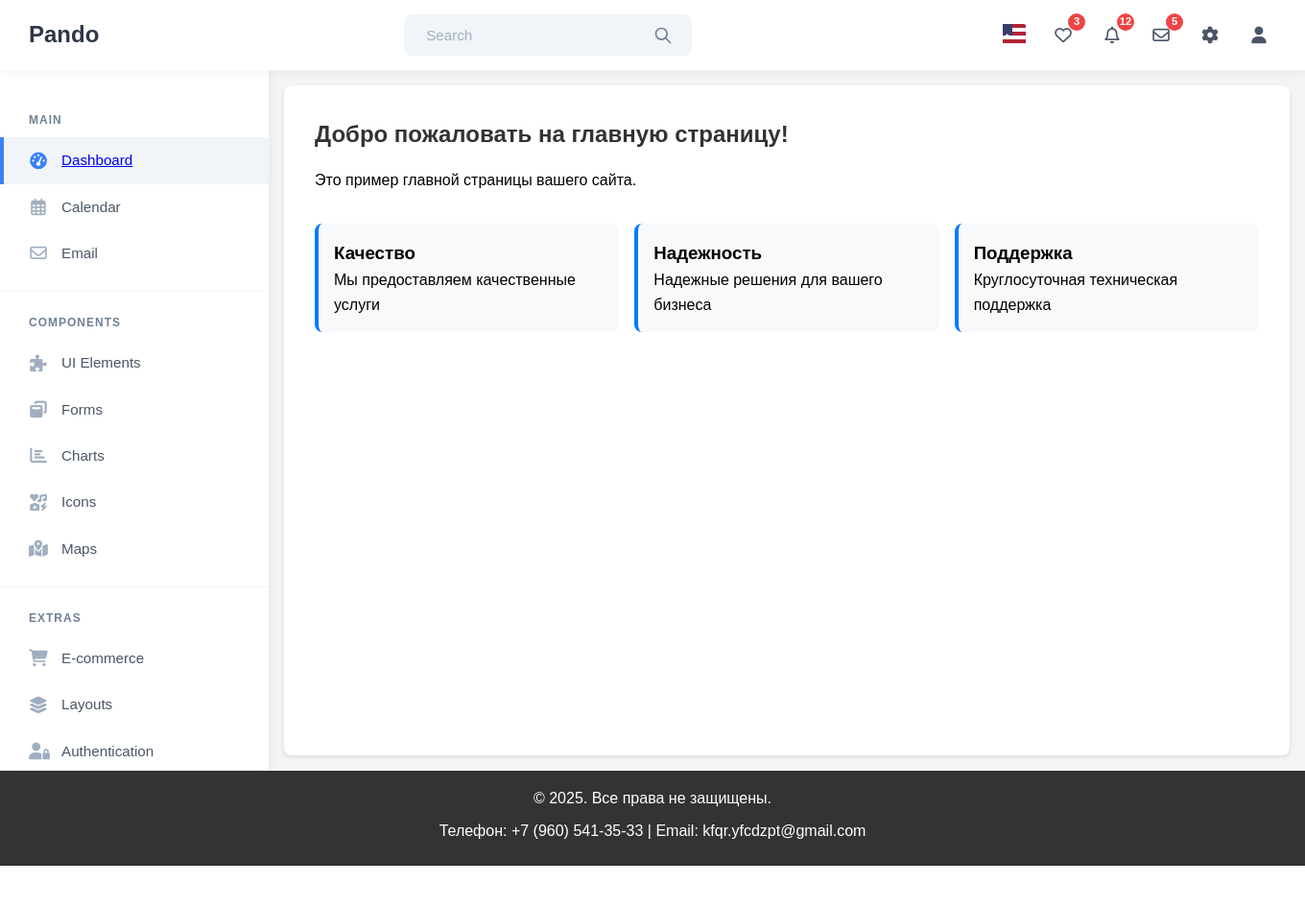
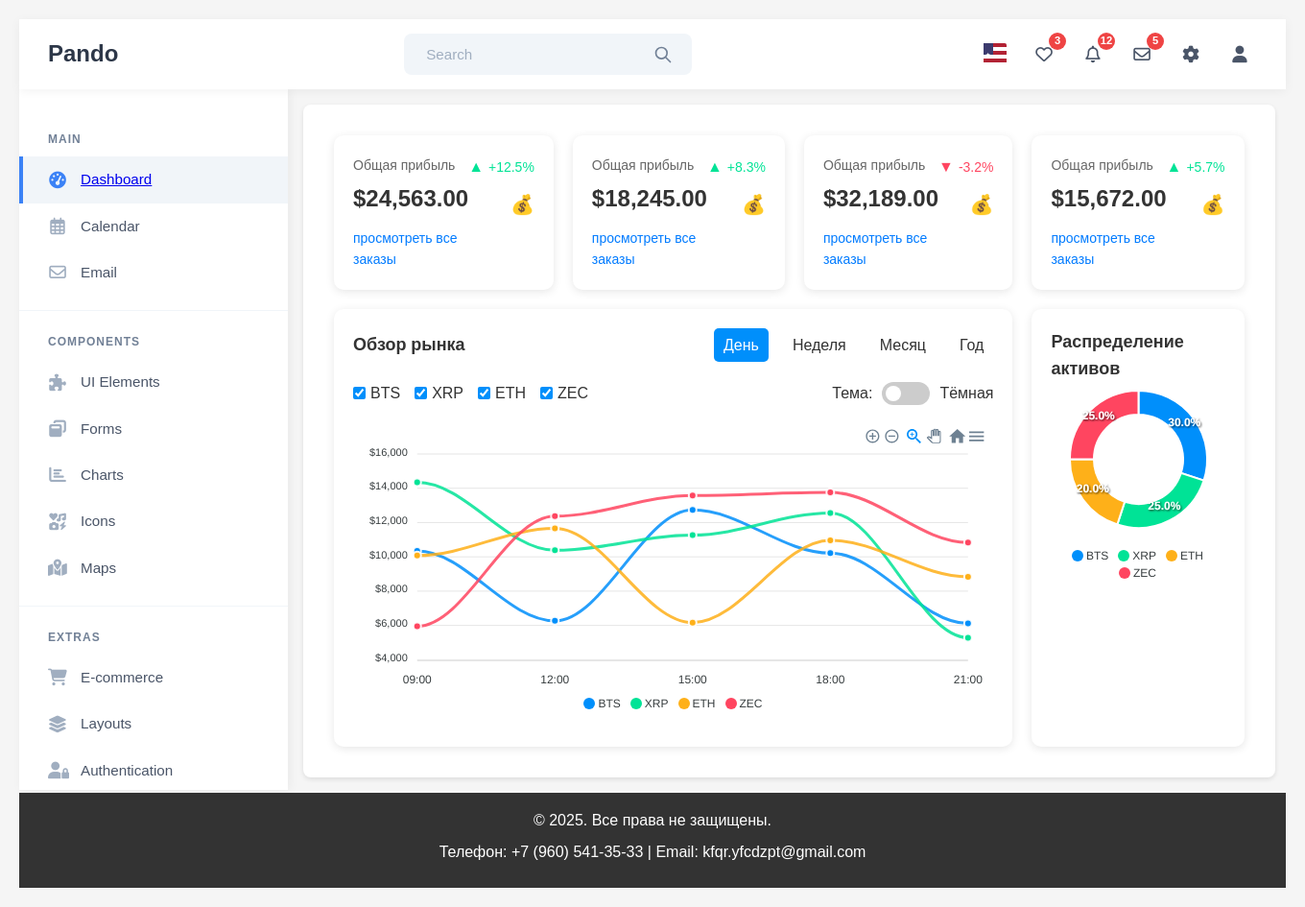
Before and after one commit to Temrjdzza/ecommerce, a PHP site: page /dashboard/index.php?page=home in a window 1360 px wide. Shown: the whole page at 96% size. Before the commit the page ends 902 px from the top, so only its background shows below. Run offline with PHP 8.4, Linux system fonts and the light colour scheme; some libraries are stand-ins or nearby versions.

Commit message:
Adding a test dashboard

```diff
--- a/dashboard/index.php
+++ b/dashboard/index.php
@@ -23,6 +23,9 @@ $show_layout = !in_array($page, $auth_pages);
     <link rel="stylesheet" href="stylesheets/style.css">
     <link rel="icon" href="favicon.ico" type="image/x-icon">
     <link rel="stylesheet" href="https://cdnjs.cloudflare.com/ajax/libs/font-awesome/6.4.0/css/all.min.css">
+
+    <link rel="stylesheet" href="stylesheets/test.css">
+    <script src="https://cdn.jsdelivr.net/npm/apexcharts"></script>
 </head>
 <body>
     <!-- Встраеваем верхнее меню -->
@@ -42,5 +45,6 @@ $show_layout = !in_array($page, $auth_pages);
     <?php include 'pages/context/footer.php'; ?>
 
     <script src="./javascripts/main.js"></script>
+    <script src="./javascripts/test.js"></script>
 </body>
 </html>
--- a/dashboard/pages/content/home.php
+++ b/dashboard/pages/content/home.php
@@ -1,18 +1,108 @@
 <section class="content-section">
-    <h2>Добро пожаловать на главную страницу!</h2>
-    <p>Это пример главной страницы вашего сайта.</p>
-    <div class="features">
-        <div class="feature">
-            <h3>Качество</h3>
-            <p>Мы предоставляем качественные услуги</p>
+    <div class="dashboard">
+        <!-- Первый слой - 4 блока информации -->
+        <div class="info-block">
+            <div class="info-left">
+                <div class="info-title">Общая прибыль</div>
+                <div class="info-value">$24,563.00</div>
+                <a href="#" class="info-link">просмотреть все заказы</a>
+            </div>
+            <div class="info-right">
+                <div class="prediction">
+                    <span class="arrow-up">▲</span>
+                    <span class="percentage positive">+12.5%</span>
+                </div>
+                <div class="money-icon">💰</div>
+            </div>
         </div>
-        <div class="feature">
-            <h3>Надежность</h3>
-            <p>Надежные решения для вашего бизнеса</p>
+
+        <div class="info-block">
+            <div class="info-left">
+                <div class="info-title">Общая прибыль</div>
+                <div class="info-value">$18,245.00</div>
+                <a href="#" class="info-link">просмотреть все заказы</a>
+            </div>
+            <div class="info-right">
+                <div class="prediction">
+                    <span class="arrow-up">▲</span>
+                    <span class="percentage positive">+8.3%</span>
+                </div>
+                <div class="money-icon">💰</div>
+            </div>
         </div>
-        <div class="feature">
-            <h3>Поддержка</h3>
-            <p>Круглосуточная техническая поддержка</p>
+
+        <div class="info-block">
+            <div class="info-left">
+                <div class="info-title">Общая прибыль</div>
+                <div class="info-value">$32,189.00</div>
+                <a href="#" class="info-link">просмотреть все заказы</a>
+            </div>
+            <div class="info-right">
+                <div class="prediction">
+                    <span class="arrow-down">▼</span>
+                    <span class="percentage negative">-3.2%</span>
+                </div>
+                <div class="money-icon">💰</div>
+            </div>
+        </div>
+
+        <div class="info-block">
+            <div class="info-left">
+                <div class="info-title">Общая прибыль</div>
+                <div class="info-value">$15,672.00</div>
+                <a href="#" class="info-link">просмотреть все заказы</a>
+            </div>
+            <div class="info-right">
+                <div class="prediction">
+                    <span class="arrow-up">▲</span>
+                    <span class="percentage positive">+5.7%</span>
+                </div>
+                <div class="money-icon">💰</div>
+            </div>
+        </div>
+
+        <!-- Второй слой - диаграммы -->
+        <div class="market-overview">
+            <div class="chart-header">
+                <div class="chart-title">Обзор рынка</div>
+                <div class="time-filter">
+                    <span class="time-option active" data-period="day">День</span>
+                    <span class="time-option" data-period="week">Неделя</span>
+                    <span class="time-option" data-period="month">Месяц</span>
+                    <span class="time-option" data-period="year">Год</span>
+                </div>
+            </div>
+
+            <div class="crypto-filter">
+                <label class="crypto-option">
+                    <input type="checkbox" data-crypto="bts" checked> BTS
+                </label>
+                <label class="crypto-option">
+                    <input type="checkbox" data-crypto="xrp" checked> XRP
+                </label>
+                <label class="crypto-option">
+                    <input type="checkbox" data-crypto="eth" checked> ETH
+                </label>
+                <label class="crypto-option">
+                    <input type="checkbox" data-crypto="zec" checked> ZEC
+                </label>
+
+                <div class="theme-switcher">
+                    <span>Тема:</span>
+                    <label class="switch">
+                        <input type="checkbox" id="theme-switch">
+                        <span class="slider"></span>
+                    </label>
+                    <span>Тёмная</span>
+                </div>
+            </div>
+
+            <div class="chart-container" id="marketChart"></div>
+        </div>
+
+        <div class="pie-chart">
+            <div class="chart-title">Распределение активов</div>
+            <div class="pie-container" id="pieChart"></div>
         </div>
     </div>
 </section>
--- /dev/null
+++ b/dashboard/stylesheets/test.css
@@ -0,0 +1,233 @@
+:root {
+            --bg-color: #f5f5f5;
+            --text-color: #333;
+            --card-bg: #fff;
+            --border-color: #ddd;
+        }
+
+        .dark-theme {
+            --bg-color: #1a1a1a;
+            --text-color: #fff;
+            --card-bg: #2d2d2d;
+            --border-color: #444;
+        }
+
+        body {
+            font-family: 'Arial', sans-serif;
+            background-color: var(--bg-color);
+            color: var(--text-color);
+            margin: 0;
+            padding: 20px;
+            transition: all 0.3s ease;
+        }
+
+        .dashboard {
+            display: grid;
+            grid-template-columns: repeat(4, 1fr);
+            gap: 20px;
+            max-width: 1200px;
+            margin: 0 auto;
+        }
+
+        /* Первый слой - блоки информации */
+        .info-block {
+            background-color: var(--card-bg);
+            padding: 20px;
+            border-radius: 10px;
+            box-shadow: 0 2px 10px rgba(0,0,0,0.1);
+            display: flex;
+            justify-content: space-between;
+            align-items: flex-start;
+        }
+
+        .info-left {
+            display: flex;
+            flex-direction: column;
+        }
+
+        .info-title {
+            font-size: 14px;
+            color: #666;
+            margin-bottom: 5px;
+        }
+
+        .info-value {
+            font-size: 24px;
+            font-weight: bold;
+            margin-bottom: 10px;
+        }
+
+        .info-link {
+            color: #007bff;
+            text-decoration: none;
+            font-size: 14px;
+        }
+
+        .info-right {
+            display: flex;
+            flex-direction: column;
+            align-items: flex-end;
+        }
+
+        .prediction {
+            display: flex;
+            align-items: center;
+            margin-bottom: 5px;
+        }
+
+        .arrow-up {
+            color: #00E396;
+            margin-right: 5px;
+        }
+
+        .arrow-down {
+            color: #FF4560;
+            margin-right: 5px;
+        }
+
+        .percentage {
+            font-size: 14px;
+        }
+
+        .positive {
+            color: #00E396;
+        }
+
+        .negative {
+            color: #FF4560;
+        }
+
+        .money-icon {
+            color: #00E396;
+            font-size: 20px;
+            margin-top: 5px;
+        }
+
+        /* Второй слой - диаграммы */
+        .market-overview {
+            grid-column: span 3;
+            background-color: var(--card-bg);
+            padding: 20px;
+            border-radius: 10px;
+            box-shadow: 0 2px 10px rgba(0,0,0,0.1);
+        }
+
+        .pie-chart {
+            background-color: var(--card-bg);
+            padding: 20px;
+            border-radius: 10px;
+            box-shadow: 0 2px 10px rgba(0,0,0,0.1);
+            display: flex;
+            flex-direction: column;
+            align-items: center;
+        }
+
+        .chart-header {
+            display: flex;
+            justify-content: space-between;
+            align-items: center;
+            margin-bottom: 20px;
+        }
+
+        .chart-title {
+            font-size: 18px;
+            font-weight: bold;
+        }
+
+        .time-filter {
+            display: flex;
+            gap: 15px;
+        }
+
+        .time-option {
+            cursor: pointer;
+            padding: 5px 10px;
+            border-radius: 5px;
+            transition: background-color 0.3s ease;
+        }
+
+        .time-option.active {
+            background-color: #008FFB;
+            color: white;
+        }
+
+        .crypto-filter {
+            display: flex;
+            gap: 15px;
+            margin-bottom: 20px;
+            align-items: center;
+        }
+
+        .crypto-option {
+            display: flex;
+            align-items: center;
+            gap: 5px;
+            cursor: pointer;
+        }
+
+        .theme-switcher {
+            display: flex;
+            align-items: center;
+            gap: 10px;
+            margin-left: auto;
+        }
+
+        .switch {
+            position: relative;
+            display: inline-block;
+            width: 50px;
+            height: 24px;
+        }
+
+        .switch input {
+            opacity: 0;
+            width: 0;
+            height: 0;
+        }
+
+        .slider {
+            position: absolute;
+            cursor: pointer;
+            top: 0;
+            left: 0;
+            right: 0;
+            bottom: 0;
+            background-color: #ccc;
+            transition: .4s;
+            border-radius: 24px;
+        }
+
+        .slider:before {
+            position: absolute;
+            content: "";
+            height: 16px;
+            width: 16px;
+            left: 4px;
+            bottom: 4px;
+            background-color: white;
+            transition: .4s;
+            border-radius: 50%;
+        }
+
+        input:checked + .slider {
+            background-color: #008FFB;
+        }
+
+        input:checked + .slider:before {
+            transform: translateX(26px);
+        }
+
+        .chart-container {
+            width: 100%;
+            height: 300px;
+        }
+
+        .pie-container {
+            width: 100%;
+            height: 250px;
+        }
+
+        /* Стили для чекбоксов ApexCharts */
+        .crypto-option input[type="checkbox"] {
+            accent-color: #008FFB;
+        }
```
Also changed, not shown: dashboard/javascripts/test.js (added, +194 -0 lines), 1 other file.
